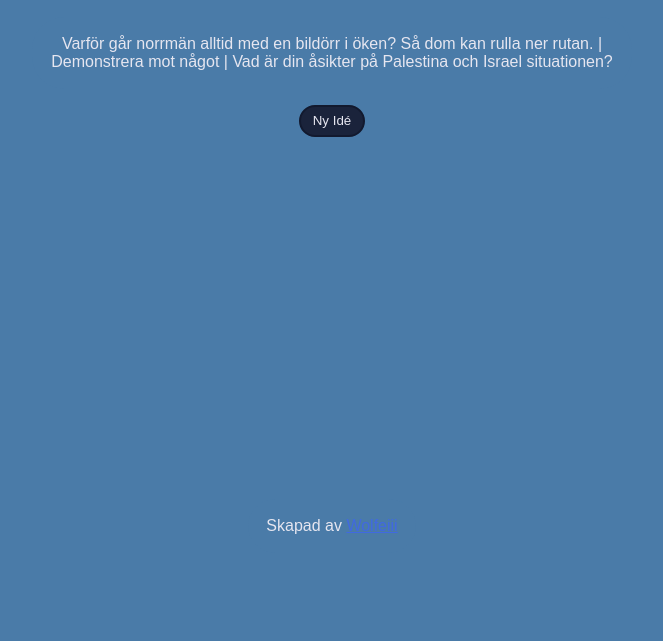
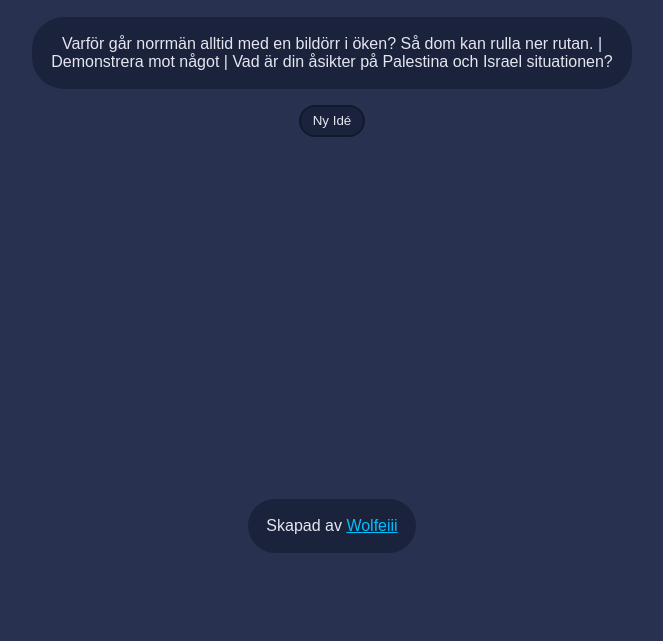
Before and after one commit to Wolfeiiii/Konversation, a plain HTML site: page index.html in a window 1280 px wide. Shown: the part 159-800 px from the top of the page, without its empty margins (308-971 px from the left). Drawn offline with nearby package versions, Linux system fonts and the light colour scheme.

Commit message:
Update style.css

```diff
--- a/stylesheets/style.css
+++ b/stylesheets/style.css
@@ -1,7 +1,8 @@
+
 p {
     color: rgb(230, 230, 240);
-    background-color: rgb(74, 123, 168);
-    border-color: rgb(67, 78, 110);
+    background-color: rgb(26, 35, 59);
+    border-color: rgb(18, 25, 46);
 
     border-radius: 32px;
     border-width: 2px;
@@ -10,13 +11,13 @@ p {
 }
 
 body {
-    background-color: rgb(74, 123, 168);
+    background-color: rgb(40, 50, 80);
     font-family: Arial, Helvetica, sans-serif;
 }
 
 textarea {
     color: rgb(230, 230, 240);
-    background-color: rgb(67, 78, 110);
+    background-color: rgb(37, 48, 80);
     border-color: rgb(26, 35, 59);
     border-radius: 16px;
     border-width: 5px;
@@ -88,5 +89,5 @@ button:hover {
 }
 
 a {
-    color: royalblue;
+    color: deepskyblue;
 }
```
